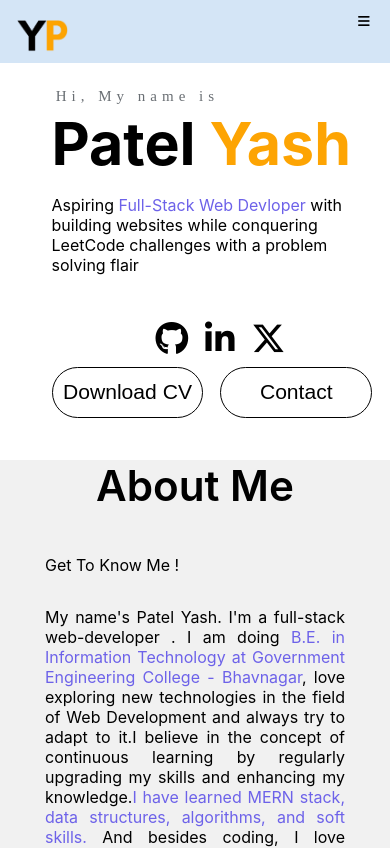
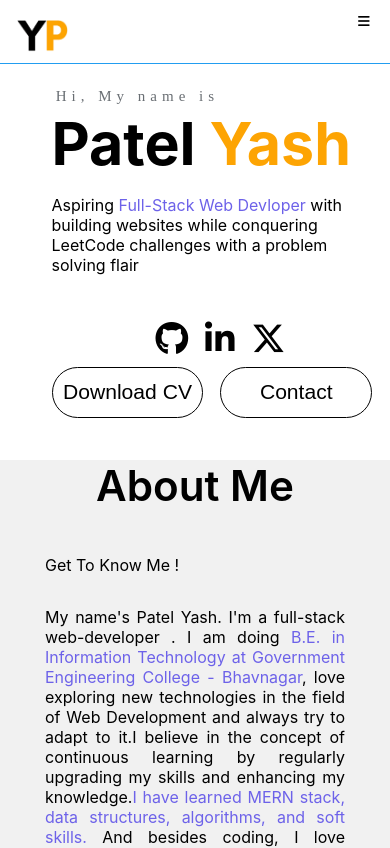
Before and after one commit to yashpatel08/patelyash, a React (Create React App) app: page / in a window 390 px wide. Shown: the top 848 px of the page. Built offline with nearby package versions, Linux system fonts and the light colour scheme.

Commit message:
Update style.css

```diff
--- a/src/style.css
+++ b/src/style.css
@@ -942,7 +942,8 @@ li {
     .res-container{
         width: 100%;
         position: fixed;
-        background-color:  #d4e5f6;;
+        border-bottom: 1px solid #229df0;
+        background-color: white;
         z-index: 1000;
         height: 7.5vh;
     }
```
